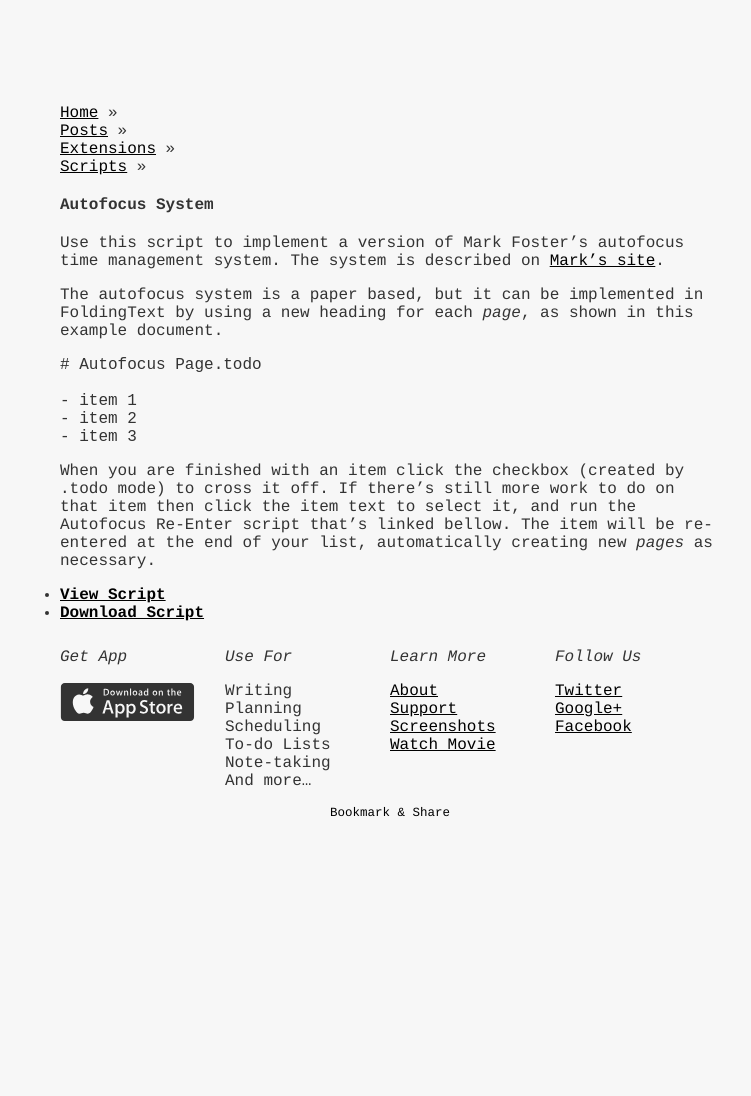
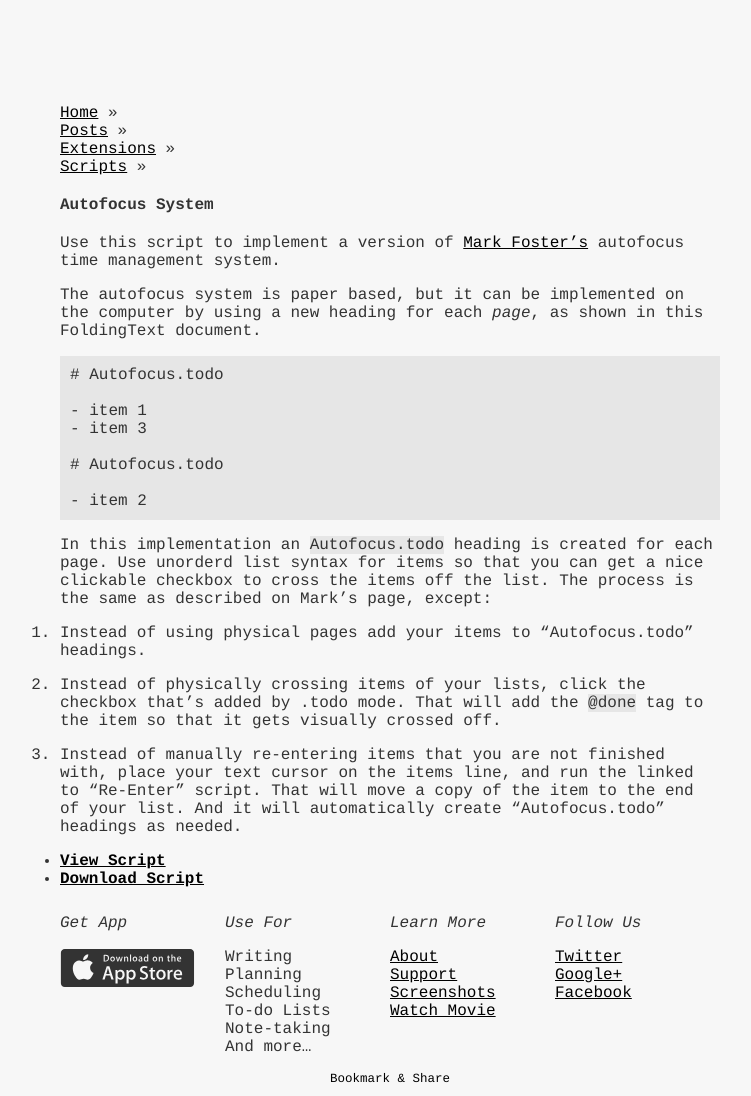
Before and after one commit to RobTrew/tree-tools, a Jekyll site: the page built from posts/extensions/scripts/_posts/2012-11-14-autofocus-system.md, in a window 1280 px wide. Shown: the whole page, without its empty margins (250-1001 px from the left). Built offline with Jekyll 4.4.1, drawn with Linux system fonts in a browser that asks for light colours; before the commit the page ends 900 px from its top, so only the background shows below that.

```diff
--- a/posts/extensions/scripts/_posts/2012-11-14-autofocus-system.md
+++ b/posts/extensions/scripts/_posts/2012-11-14-autofocus-system.md
@@ -1,20 +1,29 @@
 ---
 layout: default
 title: Autofocus System
-description: Use this script to implement a version of Mark Foster's autofocus time management system.
+description: Use this script to implement a version of [Mark Foster's](http://markforster.squarespace.com/autofocus-system/) autofocus time management system.
 ---
 
-{{page.description}} The system is described on [Mark's site](http://markforster.squarespace.com/autofocus-system/).
+{{page.description}}
 
-The autofocus system is a paper based, but it can be implemented in FoldingText by using a new heading for each _page_, as shown in this example document.
+The autofocus system is paper based, but it can be implemented on the computer by using a new heading for each _page_, as shown in this FoldingText document.
 
-    # Autofocus Page.todo
+    # Autofocus.todo
 
     - item 1
-    - item 2
     - item 3
 
-When you are finished with an item click the checkbox (created by .todo mode) to cross it off. If there's still more work to do on that item then click the item text to select it, and run the Autofocus Re-Enter script that's linked bellow. The item will be re-entered at the end of your list, automatically creating new _pages_ as necessary.
+    # Autofocus.todo
+
+    - item 2
+
+In this implementation an `Autofocus.todo` heading is created for each page. Use unorderd list syntax for items so that you can get a nice clickable checkbox to cross the items off the list. The process is the same as described on Mark's page, except:
+
+1. Instead of using physical pages add your items to "Autofocus.todo" headings.
+
+2. Instead of physically crossing items of your lists, click the checkbox that's added by .todo mode. That will add the `@done` tag to the item so that it gets visually crossed off.
+
+3. Instead of manually re-entering items that you are not finished with, place your text cursor on the items line, and run the linked to "Re-Enter" script. That will move a copy of the item to the end of your list. And it will automatically create "Autofocus.todo" headings as needed.
 
 - [**View Script**](https://gist.github.com/gists/4075021/)
 - [**Download Script**](https://gist.github.com/gists/4075021/download)
--- a/static/style.css
+++ b/static/style.css
@@ -76,6 +76,19 @@
 a:hover {
 	color: black;
 	text-decoration: underline;
+}
+
+pre {
+	font-family: Courier, monospace;
+	font-size: 1.6rem;
+	padding:1rem;
+	background: rgb(90%,90%,90%);
+}
+
+code {
+	font-family: Courier, monospace;
+	font-size: 1.6rem;
+	background: rgb(90%,90%,90%);
 }
 
 #breadcrumb {
```
Also changed, not shown: posts/extensions/index.md (+1 -1 lines), posts/extensions/scripts/_posts/2012-11-12-archive-done.md (+12 -3 lines), posts/extensions/scripts/help/index.md (added, +6 -0 lines), posts/extensions/share/index.md (+18 -0 lines).
